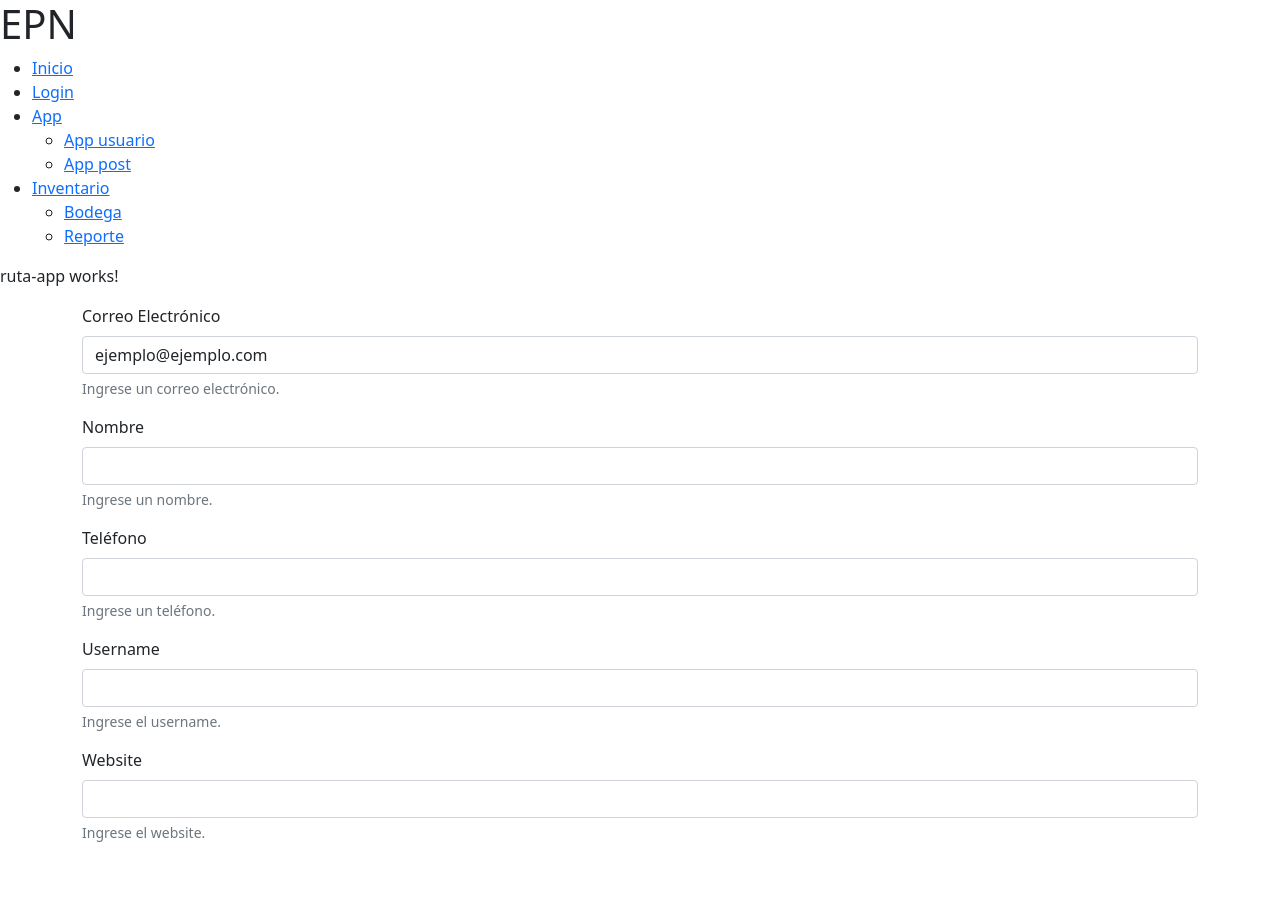
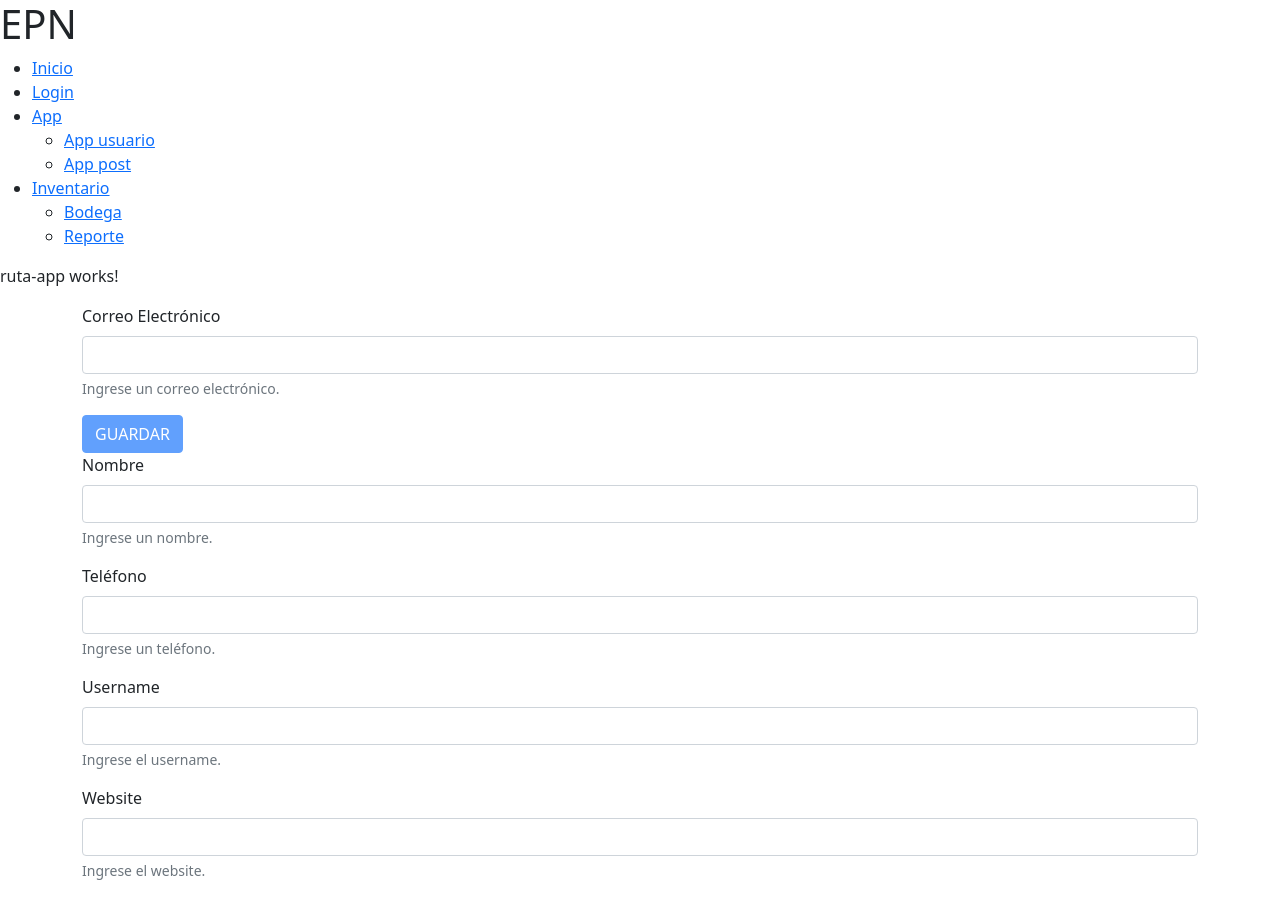
Before and after one commit to 2021-B-Web-Avanzada/wavan-l-pez-prikhodko-diana-stefan-a, an Angular app in the folder 03-angular/ejemplo/: page /#/app/usuario/1 in a window 1280 px wide. Before the commit the page ends 859 px from the top, so only its background shows below. Built offline with nearby package versions, Linux system fonts and the light colour scheme; no server answers.

Commit message:
Add: Validators

```diff
--- a/03-angular/ejemplo/src/app/rutas/ruta-usuario-perfil/ruta-usuario-perfil.component.html
+++ b/03-angular/ejemplo/src/app/rutas/ruta-usuario-perfil/ruta-usuario-perfil.component.html
@@ -11,7 +11,27 @@
       <label for="email" class="form-label"> Correo Electrónico </label>
       <input formControlName="email" type="email" class="form-control" id="email" aria-describedby="emailHelp">
       <div id="emailHelp" class="form-text">Ingrese un correo electrónico.</div>
+      <!-- VALIDADORES -->
+      <div *ngIf="formGroup.get('email')">
+        <div class="alert alert-warning" role="alert" *ngIf="
+              formGroup.get('email')?.invalid &&
+              formGroup.get('email')?.touched &&
+              formGroup.get('email')?.dirty
+">
+          <span *ngIf="formGroup.get('email')?.hasError('required')">
+            Correo requerido
+          </span>
+          <span *ngIf="formGroup.get('email')?.hasError('minlength')">
+            Mínimo 3 caracteres
+          </span>
+        </div>
+      </div>
     </div>
+
+    <button class="btn btn-primary" [disabled]="formGroup.invalid">
+      GUARDAR
+    </button>
+
     <!-- Nombre -->
     <div class="mb-3">
       <label for="name" class="form-label">Nombre</label>
--- a/03-angular/ejemplo/src/app/rutas/ruta-usuario-perfil/ruta-usuario-perfil.component.ts
+++ b/03-angular/ejemplo/src/app/rutas/ruta-usuario-perfil/ruta-usuario-perfil.component.ts
@@ -2,7 +2,7 @@ import { Component, OnInit } from '@angular/core';
 import {ActivatedRoute} from "@angular/router";
 import {UserJphService} from "../../servicios/http/user-jph.service";
 import {UserJphInterface} from "../../servicios/http/interfaces/user-jph.interface";
-import {FormBuilder, FormControl, FormGroup} from "@angular/forms";
+import {FormBuilder, FormControl, FormGroup, Validators} from "@angular/forms";
 
 @Component({
   selector: 'app-ruta-usuario-perfil',
@@ -29,13 +29,30 @@ export class RutaUsuarioPerfilComponent implements OnInit {
         {
           email: new FormControl(
             {
-              value: 'ejemplo@ejemplo.com',
+              value: '',
               disabled: false
             },
-            []
+            [
+              Validators.required, // min, max, minLegth, maxLength, email, pattern
+              Validators.minLength(3)
+            ]
           )
         }
-      )
+      );
+
+    const cambio$ = this.formGroup.valueChanges;
+    cambio$.subscribe({
+      next: (valor) =>{
+        if (this.formGroup){
+          console.log(valor, this.formGroup);
+          if (this.formGroup?.valid){
+            console.log("Yupi");
+          }else{
+            console.log(":c");
+          }
+        }
+      }
+    });
 
     const parametroRuta$ = this.activatedRoute.params;
 
```
